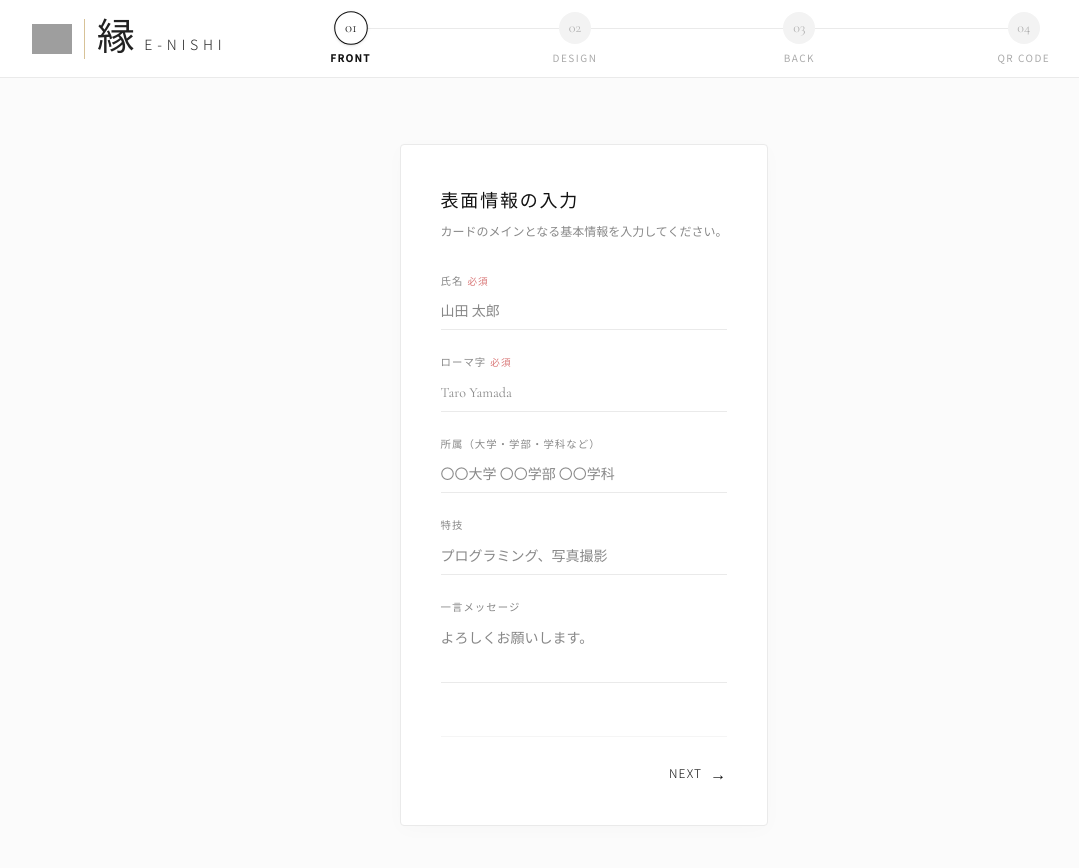
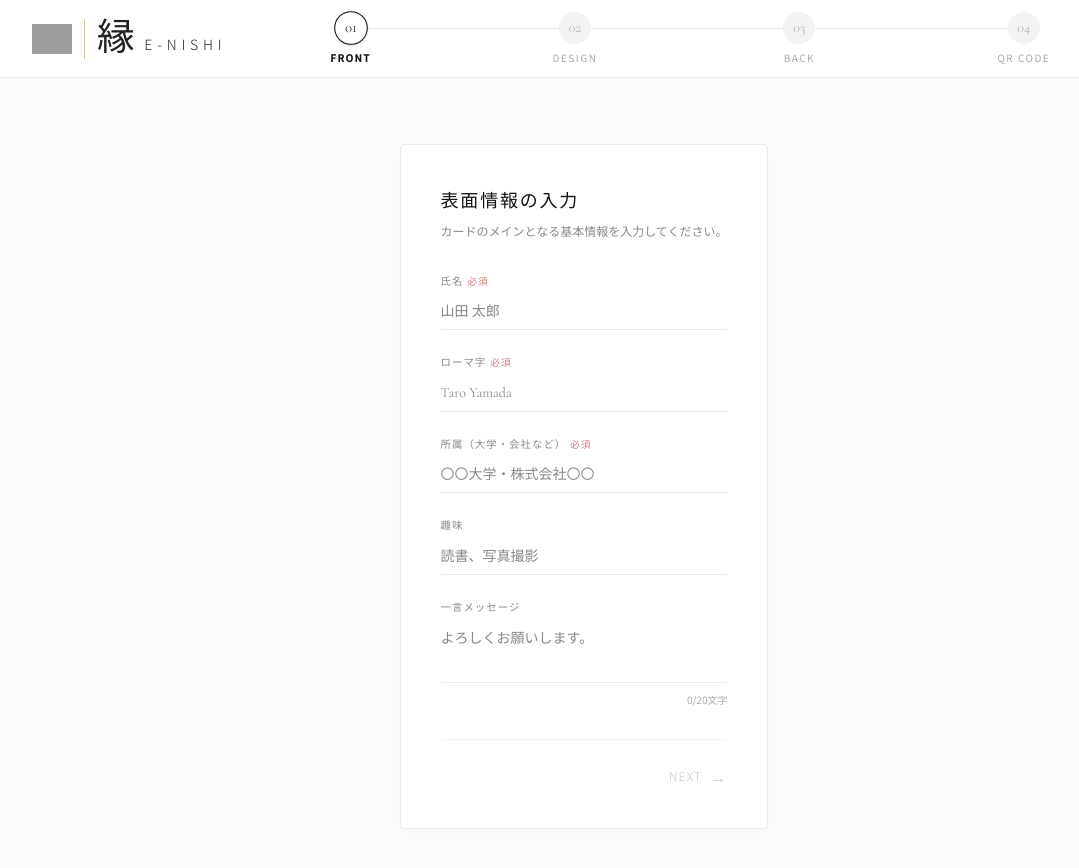
Before and after one commit to hinatahoriba/e-Nishi, a Next.js app: page / in a window 1280 px wide. Shown: the top 868 px of the page, without its empty margins (56-1135 px from the left). Built offline with nearby package versions, Linux system fonts and the light colour scheme; grey boxes are pictures that could not be loaded.

Commit message:
update: 特技を趣味に変更、文字す制限の追加

```diff
--- a/src/app/card/page.js
+++ b/src/app/card/page.js
@@ -185,12 +185,12 @@ function CardContent({ searchParamsPromise }) {
               </p>
             </div>
 
-            {/* 特技・一言メッセージ */}
+            {/* 趣味・一言メッセージ */}
             <div className={`text-[11px] space-y-4 w-full px-2 mb-2 ${theme.textSecondary}`}>
               {skill && (
                 <div className="space-y-1">
                   <p className={`text-[8px] tracking-wider font-sans ${theme.textMuted}`}>
-                    SKILL
+                    趣味
                   </p>
                   <p className={`tracking-widest text-[11px] ${theme.textPrimary}`}>
                     {skill}
--- a/src/app/page.js
+++ b/src/app/page.js
@@ -43,6 +43,8 @@ const SNS_OPTIONS = [
   { key: "tiktok", icon: "fa-brands fa-tiktok", label: "TikTok" },
   { key: "github", icon: "fa-brands fa-github", label: "GitHub" },
 ];
+
+const MESSAGE_MAX_LENGTH = 20;
 
 function StepCircle({ stepNum, currentStep }) {
   if (stepNum < currentStep) {
@@ -182,11 +184,13 @@ function Step1({ formData, setFormData }) {
         </div>
       </div>
       <div>
-        <label className="input-label">所属（大学・学部・学科など）</label>
+        <label className="input-label">
+          所属（大学・会社など）<span className="required-mark">必須</span>
+        </label>
         <input
           type="text"
           className="input-field"
-          placeholder="〇〇大学 〇〇学部 〇〇学科"
+          placeholder="〇〇大学・株式会社〇〇"
           value={formData.affiliation}
           onChange={(e) =>
             setFormData({ ...formData, affiliation: e.target.value })
@@ -194,11 +198,11 @@ function Step1({ formData, setFormData }) {
         />
       </div>
       <div>
-        <label className="input-label">特技</label>
+        <label className="input-label">趣味</label>
         <input
           type="text"
           className="input-field"
-          placeholder="プログラミング、写真撮影"
+          placeholder="読書、写真撮影"
           value={formData.skill}
           onChange={(e) => setFormData({ ...formData, skill: e.target.value })}
         />
@@ -207,12 +211,17 @@ function Step1({ formData, setFormData }) {
         <label className="input-label">一言メッセージ</label>
         <textarea
           className="input-field resize-none h-16"
+          maxLength={MESSAGE_MAX_LENGTH}
+          aria-describedby="message-limit"
           placeholder="よろしくお願いします。"
           value={formData.message}
           onChange={(e) =>
             setFormData({ ...formData, message: e.target.value })
           }
         />
+        <p id="message-limit" className="mt-1 text-[10px] text-[#AAA] text-right">
+          {formData.message.length}/{MESSAGE_MAX_LENGTH}文字
+        </p>
       </div>
     </div>
   );
@@ -458,6 +467,11 @@ export default function Home() {
     github: "",
   });
 
+  const isStep1Complete =
+    formData.name.trim().length > 0 &&
+    formData.roman.trim().length > 0 &&
+    formData.affiliation.trim().length > 0;
+
   const toggleSns = (key) => {
     setActiveSns((prev) =>
       prev.includes(key) ? prev.filter((k) => k !== key) : [...prev, key]
@@ -482,6 +496,10 @@ export default function Home() {
   };
 
   const handleNext = () => {
+    if (currentStep === 1 && !isStep1Complete) {
+      return;
+    }
+
     if (currentStep < TOTAL_STEPS) {
       setCurrentStep(currentStep + 1);
     } else {
@@ -502,7 +520,7 @@ export default function Home() {
       <Stepper currentStep={currentStep} />
 
       <div className="pt-28 pb-24 px-6 max-w-xl mx-auto sm:pt-36">
-        <div className="bg-white border border-[#EAEAEA] p-10 rounded-sm shadow-[0_4px_20px_rgba(0,0,0,0.02)] min-h-[400px] flex flex-col justify-between">
+        <div className="bg-white border border-[#EAEAEA] p-10 rounded-sm shadow-[0_4px_20px_rgba(0,0,0,0.02)] min-h-[400px] flex flex-col justify-start">
           <div className="mb-8">
             <h2 className="text-lg font-light tracking-[0.1em] text-[#111] mb-2">
               {STEP_DATA[currentStep].title}
@@ -512,7 +530,7 @@ export default function Home() {
             </p>
           </div>
 
-          <div className="flex-1">
+          <div className={currentStep === 4 ? "flex-1" : ""}>
             {currentStep === 1 && (
               <Step1 formData={formData} setFormData={setFormData} />
             )}
@@ -533,7 +551,7 @@ export default function Home() {
             {currentStep === 4 && <Step4 cardUrl={cardUrl} />}
           </div>
 
-          <div className="flex justify-between items-center mt-12 pt-6 border-t border-[#F5F5F5]">
+          <div className="flex justify-between items-center mt-8 pt-6 border-t border-[#F5F5F5]">
             <button
               onClick={handlePrev}
               className="flex items-center gap-2 text-xs font-light tracking-[0.1em] text-[#888] hover:text-[#111] transition-colors duration-300 outline-none"
@@ -546,7 +564,9 @@ export default function Home() {
             </button>
             <button
               onClick={handleNext}
-              className="flex items-center gap-2 text-xs font-light tracking-[0.1em] text-[#111] hover:text-[#888] transition-colors duration-300 outline-none"
+              disabled={currentStep === 1 && !isStep1Complete}
+              aria-disabled={currentStep === 1 && !isStep1Complete}
+              className="flex items-center gap-2 text-xs font-light tracking-[0.1em] text-[#111] hover:text-[#888] transition-colors duration-300 outline-none disabled:cursor-not-allowed disabled:text-[#C7C7C7] disabled:hover:text-[#C7C7C7]"
             >
               {currentStep === TOTAL_STEPS ? (
                 <>
```
